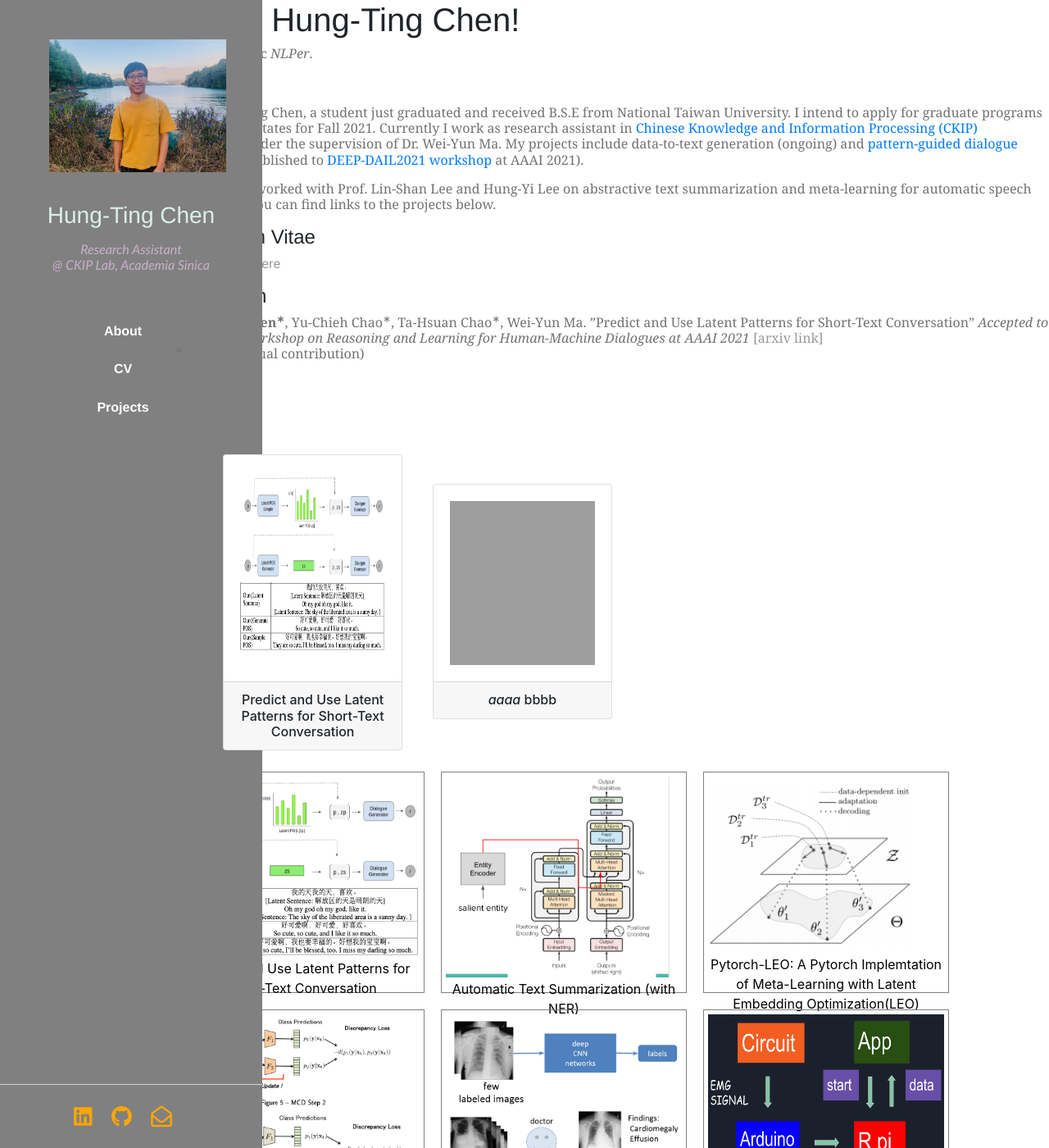
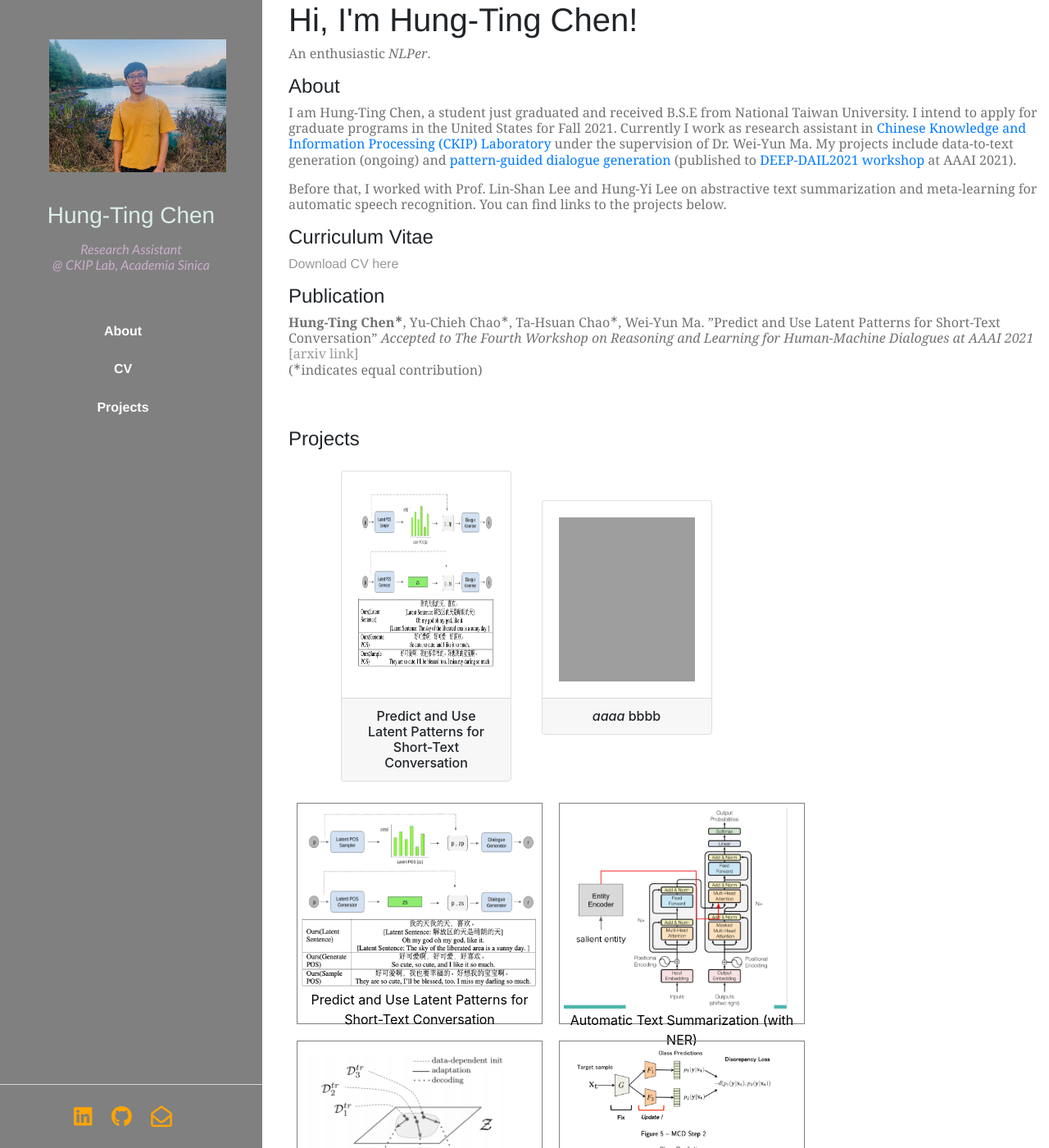
Before and after one commit to timchen0618/timchen0618.github.io, a Jekyll site: the page index.html, which Jekyll copies as it is, in a window 1280 px wide and 1400 px high. Shown: the whole window at 82% size. Built offline with Jekyll 4.4.1, drawn with Linux system fonts in a browser that asks for light colours; nearby versions of some CDN libraries.

Commit message:
modify layout

```diff
--- a/css/main.css
+++ b/css/main.css
@@ -1,4 +1,4 @@
-body { margin: 22em auto; width: auto; }
+body {}
 
 /*a { text-decoration: none; color: #999; }*/
 a { text-decoration: none; color: black; }
@@ -66,7 +66,7 @@
 .projects address, .projects p { font-size: 1.2em; }
 .projects .download { float: right; font-size: .8em; text-transform: uppercase; }*/
 
-.main{margin: 0em 0em 0em 13em}
+.main{margin: 0em 0em 0em 22em}
 .sidebar {
     background-color: white;
     margin: 130px auto;
```
